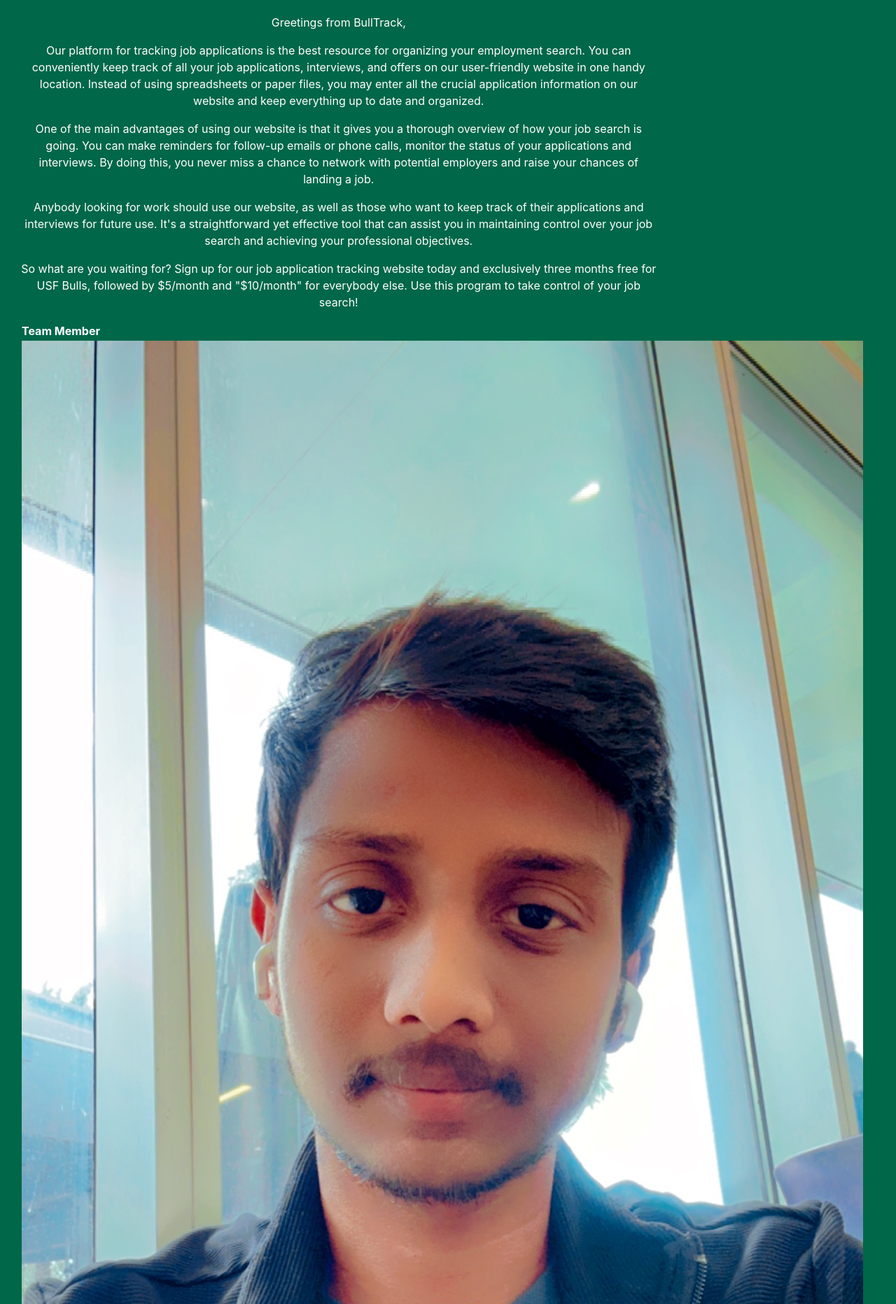
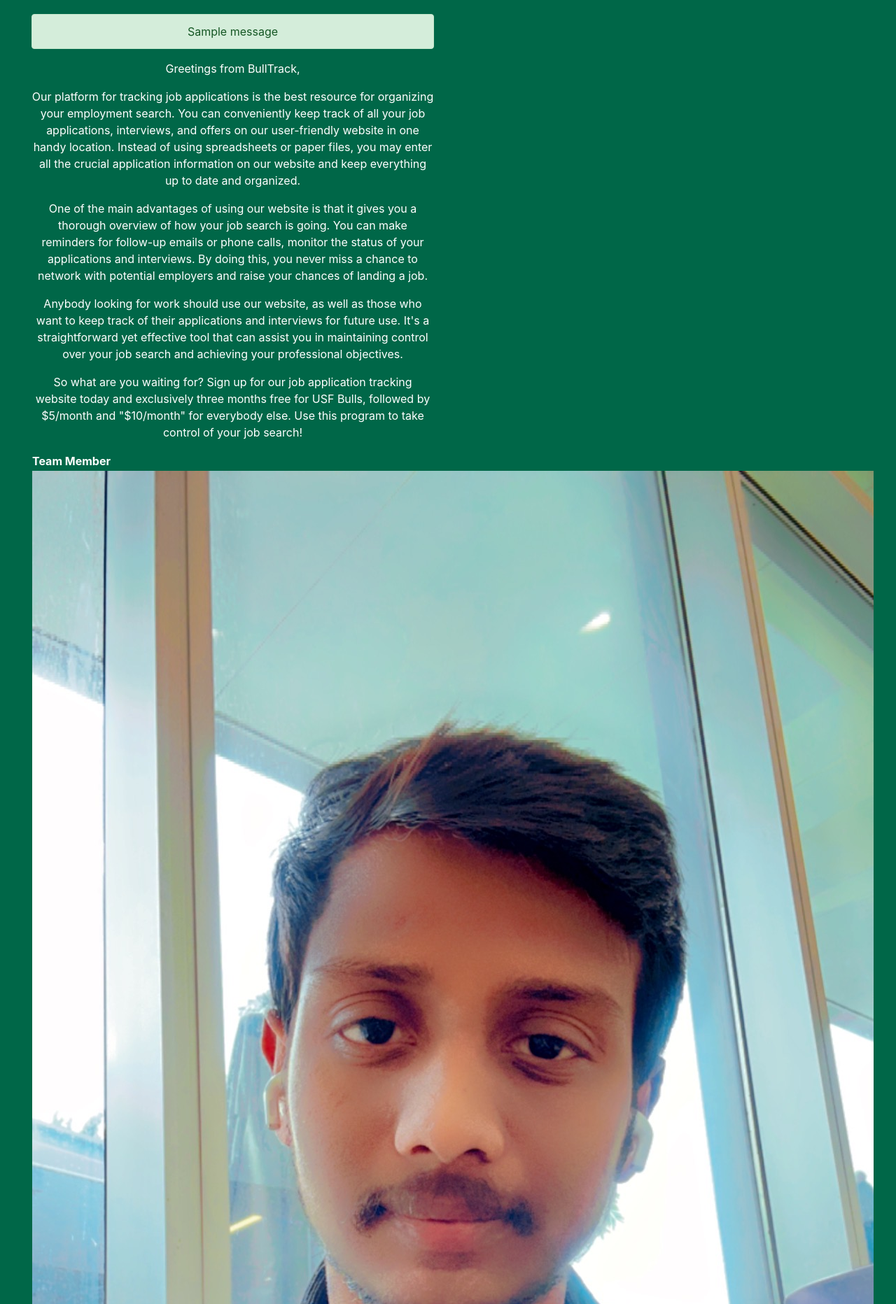
Before and after one commit to LokeshAnjaneya1998/BullTrack-Website-Flask-Python, a Flask app: page /about in a window 1280 px wide; the page is wider, and only the part inside the window is pictured. Shown: the part 56-1920 px from the top of that part at 70% size. Run offline with Flask 3, Linux system fonts and the light colour scheme; one stand-in notice (Sample message) is shown; some libraries are stand-ins or nearby versions.

Commit message:
flash messages

```diff
--- a/templates/layout/layout.html
+++ b/templates/layout/layout.html
@@ -48,7 +48,22 @@
             <!-- Content -->
             <div class="col-sm-9 text-left main-content">
                 <center>
-                    {% block content %}{% endblock %}
+                    <main role="main" class="container">
+                        <div class="row">
+                          <div class="col-md-8">
+                            {% with messages = get_flashed_messages(with_categories=true) %}
+                              {% if messages %}
+                                {% for category, message in messages %}
+                                  <div class="alert alert-{{ category }}">
+                                    {{ message }}
+                                  </div>
+                                {% endfor %}
+                              {% endif %}
+                            {% endwith %}
+                            {% block content %}{% endblock %}
+                          </div>
+                        </div>
+                    </main>
                 </center>
             </div>
     </div>
```
